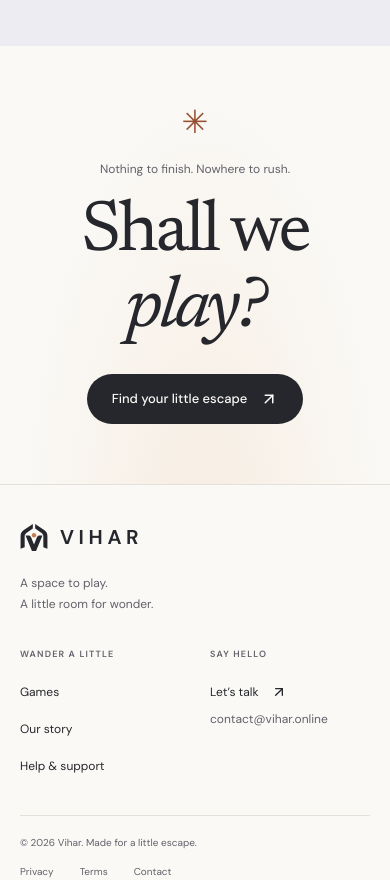
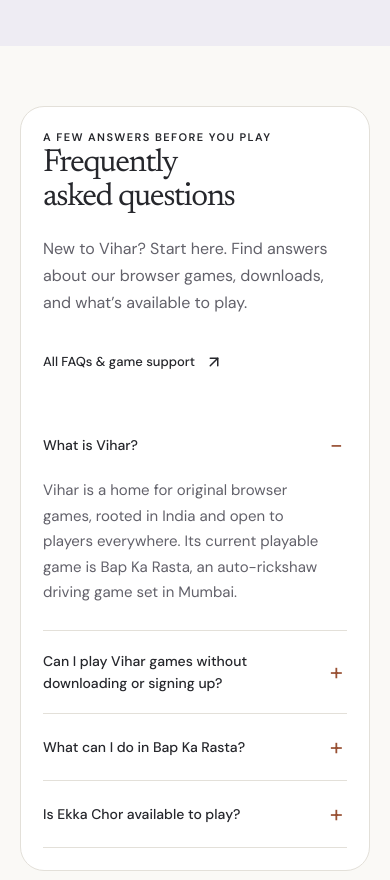
Before and after one commit to tirthankardgen-cell/Vihar, a Next.js app: page / in a window 390 px wide. Shown: the part 3820-4700 px from the top of the page. Built offline with nearby package versions, Linux system fonts and the light colour scheme; no server answers.

Commit message:
Make FAQs visible on homepage and site navigation

```diff
--- a/scripts/verify-site.mjs
+++ b/scripts/verify-site.mjs
@@ -150,11 +150,18 @@ try {
   const llms = await get("/llms.txt");
   assert.equal(llms.status, 200);
   assert((await llms.text()).includes(new URL("/help", canonical).href));
+  const homepage = pages.get("/");
+  assert(homepage.includes('id="faqs"'), "Homepage needs a visible FAQ destination");
+  assert(homepage.includes("Frequently asked questions"), "Homepage FAQ heading");
+  assert(homepage.includes('href="/#faqs"'), "Navigation must link to FAQs");
+  assert(/<details[^>]*open=""/.test(homepage), "First homepage answer must be open initially");
   const help = pages.get("/help");
   const faq = [...help.matchAll(/<script\b[^>]*type="application\/ld\+json"[^>]*>([\s\S]*?)<\/script>/g)]
     .map((match) => JSON.parse(match[1])).find((data) => data["@type"] === "FAQPage");
   assert(faq && faq.mainEntity.length === 4, "Visible discovery FAQ schema");
   for (const question of faq.mainEntity) {
+    assert(homepage.includes(question.name));
+    assert(homepage.includes(question.acceptedAnswer.text));
     assert(help.includes(question.name));
     assert(help.includes(question.acceptedAnswer.text));
   }
--- a/src/app/globals.css
+++ b/src/app/globals.css
@@ -277,6 +277,16 @@ ol, ul { margin: 0; padding: 0; }
 .values-grid h3 { font-family: var(--serif); font-size: 30px; letter-spacing: -.025em; margin-bottom: 13px; }
 .values-grid p { font-size: 13px; color: var(--muted); }
 .help-layout { display: grid; grid-template-columns: minmax(0, 1.75fr) minmax(240px, .8fr); align-items: start; gap: 70px; padding-bottom: 85px; }
+#faqs { scroll-margin-top: 110px; }
+.homepage-faq { display: grid; grid-template-columns: minmax(0, 1fr) minmax(0, 1.4fr); gap: clamp(28px, 6vw, 80px); padding: clamp(22px, 4vw, 48px); border: 1px solid var(--line); border-radius: 24px; background: #fff; }
+.homepage-faq h2 { font-size: clamp(32px, 4vw, 48px); margin-bottom: 20px; }
+.homepage-faq .faq-intro > p:not(.eyebrow) { color: var(--muted); margin-bottom: 24px; }
+.homepage-faq .faq-list { min-width: 0; }
+.homepage-faq .faq-answer { font-size: 15px; }
+.help-group > .faq-intro h2 { font-size: 32px; margin-bottom: 17px; }
+@media (max-width: 767px) {
+  .homepage-faq { grid-template-columns: minmax(0, 1fr); }
+}
 .help-group + .help-group { margin-top: 44px; }
 .help-group > h2 { font-size: 32px; margin-bottom: 17px; }
 .faq { border-bottom: 1px solid var(--line); }
--- a/src/app/page.tsx
+++ b/src/app/page.tsx
@@ -1,3 +1,4 @@
+import { DiscoveryFaq } from "@/components/discovery-faq";
 import Image from "next/image";
 import Link from "next/link";
 import { ArrowDown, ArrowRight, ArrowUpRight, Compass, Monitor, Play, Sparkles } from "lucide-react";
@@ -67,8 +68,9 @@ export default function Home() {
         </div>
       </section>
 
+      <div className="section container"><DiscoveryFaq featured /></div>
+
       <section className="closing-section"><div className="container closing-inner"><span className="closing-spark" aria-hidden="true">✳</span><p>Nothing to finish. Nowhere to rush.</p><h2>Shall we <em>play?</em></h2><Link href="/games" className="button button-dark">Find your little escape <ArrowUpRight size={18} aria-hidden="true" /></Link></div></section>
-      <StructuredData data={{ "@context": "https://schema.org", "@type": "WebSite", name: "Vihar", url: site.url, description: site.description, publisher: { "@id": `${site.url}/#organization` }, inLanguage: "en" }} />
     </>
   );
 }
--- a/src/components/discovery-faq.tsx
+++ b/src/components/discovery-faq.tsx
@@ -1,11 +1,18 @@
+import Link from "next/link";
+import { ArrowUpRight } from "lucide-react";
 import { discoveryFaqs } from "@/lib/faqs";
 import { site } from "@/lib/site";
 import { StructuredData } from "@/components/structured-data";
 
-export function DiscoveryFaq() {
-  return <section className="help-group" aria-labelledby="vihar-questions">
-    <h2 id="vihar-questions">About Vihar browser games</h2>
-    {discoveryFaqs.map(({ question, answer }) => <details className="faq" key={question}><summary>{question}</summary><div className="faq-answer"><p>{answer}</p></div></details>)}
-    <StructuredData data={{ "@context": "https://schema.org", "@type": "FAQPage", "@id": `${site.url}/help#vihar-questions`, mainEntity: discoveryFaqs.map(({ question, answer }) => ({ "@type": "Question", name: question, acceptedAnswer: { "@type": "Answer", text: answer } })) }} />
+export function DiscoveryFaq({ featured = false }: { featured?: boolean }) {
+  return <section id="faqs" className={featured ? "homepage-faq" : "help-group"} aria-labelledby="faq-title">
+    <div className="faq-intro">
+      {featured && <p className="eyebrow">A few answers before you play</p>}
+      <h2 id="faq-title">Frequently asked questions</h2>
+      {featured && <><p>New to Vihar? Start here. Find answers about our browser games, downloads, and what’s available to play.</p><Link href="/help" className="text-link">All FAQs &amp; game support <ArrowUpRight size={18} aria-hidden="true" /></Link></>}
+    </div>
+    <div className="faq-list">{discoveryFaqs.map(({ question, answer }, index) => <details className="faq" key={question} open={featured && index === 0}><summary>{question}</summary><div className="faq-answer"><p>{answer}</p></div></details>)}</div>
+    {/* Keep repeated FAQ structured data on one authoritative page. */}
+    {!featured && <StructuredData data={{ "@context": "https://schema.org", "@type": "FAQPage", "@id": `${site.url}/help#faqs`, mainEntity: discoveryFaqs.map(({ question, answer }) => ({ "@type": "Question", name: question, acceptedAnswer: { "@type": "Answer", text: answer } })) }} />}
   </section>;
 }
--- a/src/components/footer.tsx
+++ b/src/components/footer.tsx
@@ -14,7 +14,7 @@ export function Footer() {
           </div>
           <div className="footer-group">
             <p className="eyebrow">Wander a little</p>
-            <nav aria-label="Explore"><Link href="/games">Games</Link><Link href="/about">Our story</Link><Link href="/help">Help &amp; support</Link></nav>
+            <nav aria-label="Explore"><Link href="/games">Games</Link><Link href="/about">Our story</Link><Link href="/#faqs">FAQs</Link><Link href="/help">Help &amp; support</Link></nav>
           </div>
           <div className="footer-group">
             <p className="eyebrow">Say hello</p>
--- a/src/components/header.tsx
+++ b/src/components/header.tsx
@@ -47,6 +47,7 @@ export function Header() {
         <nav aria-label="Main navigation" className="desktop-nav">
           <Link href="/games" aria-current={pathname.startsWith("/games") ? "page" : undefined}>Games</Link>
           <Link href="/about" aria-current={pathname === "/about" ? "page" : undefined}>About</Link>
+          <Link href="/#faqs">FAQs</Link>
         </nav>
         <Link href="/games" className="button button-dark header-cta">Explore games <ArrowUpRight size={16} aria-hidden="true" /></Link>
         <button
@@ -64,7 +65,8 @@ export function Header() {
       <nav id="mobile-navigation" aria-label="Mobile navigation" className="mobile-nav" hidden={!menuOpen}>
         <Link href="/games" onClick={() => setMenuOpen(false)} aria-current={pathname.startsWith("/games") ? "page" : undefined}>Games <ArrowUpRight size={18} aria-hidden="true" /></Link>
         <Link href="/about" onClick={() => setMenuOpen(false)} aria-current={pathname === "/about" ? "page" : undefined}>About <ArrowUpRight size={18} aria-hidden="true" /></Link>
-        <Link href="/help" onClick={() => setMenuOpen(false)}>Help <ArrowUpRight size={18} aria-hidden="true" /></Link>
+        <Link href="/help" onClick={() => setMenuOpen(false)}>Help &amp; support <ArrowUpRight size={18} aria-hidden="true" /></Link>
+        <Link href="/#faqs" onClick={() => setMenuOpen(false)}>FAQs <ArrowUpRight size={18} aria-hidden="true" /></Link>
       </nav>
     </header>
   );
```
Also changed, not shown: 1 other file (tests, documents, lock files or other folders).
